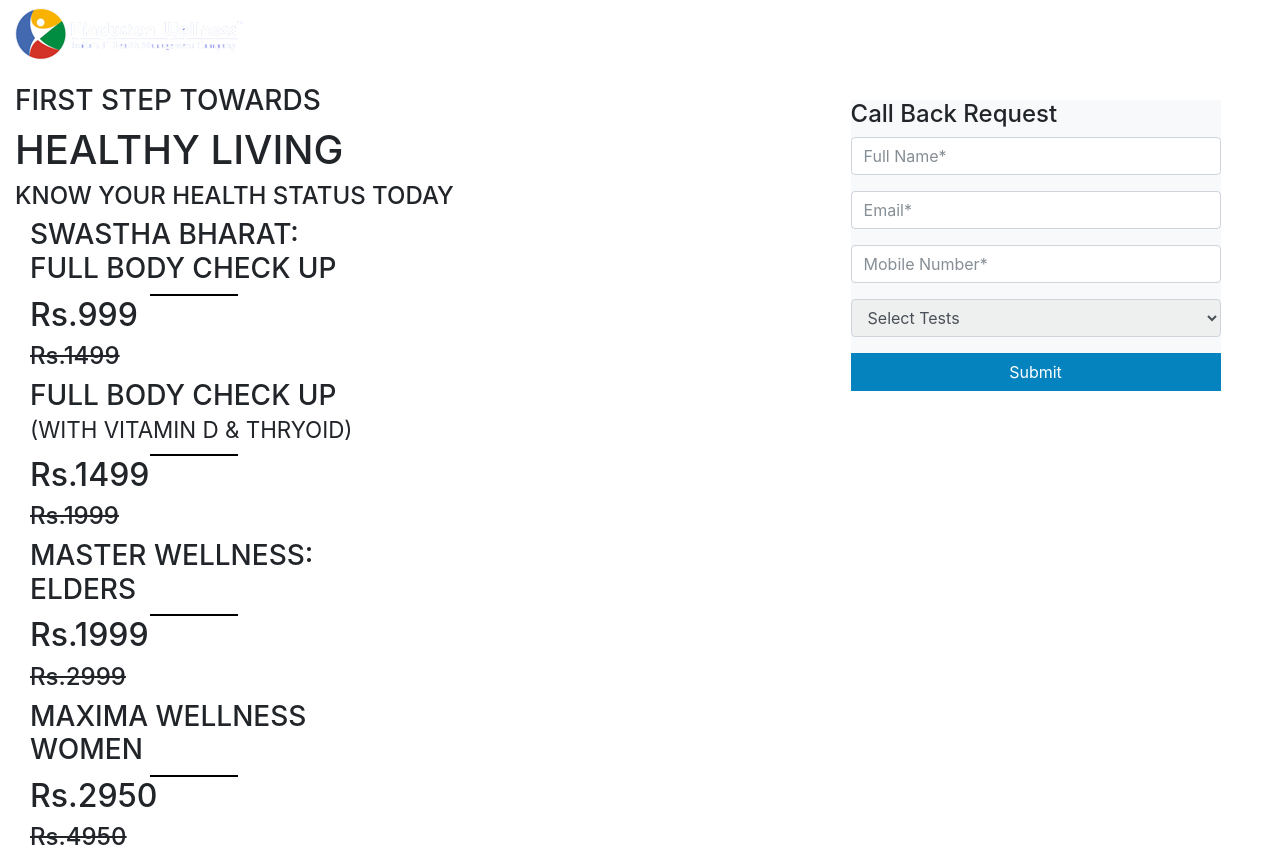
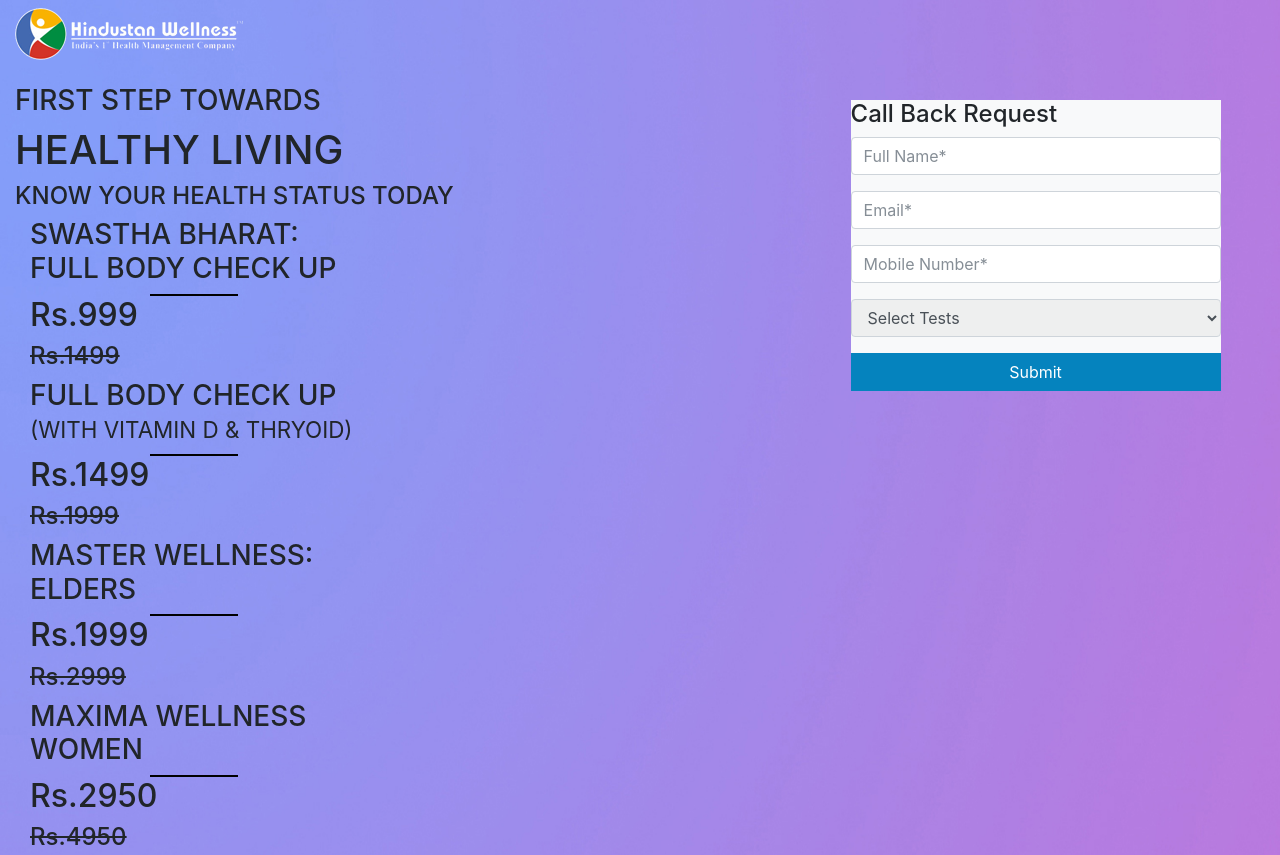
Before and after one commit to Apeksha145/posthtmlformdata, a plain HTML site: page index.html in a window 1280 px wide. Shown: the top 855 px of the page. Drawn offline with nearby package versions, Linux system fonts and the light colour scheme.

Commit message:
Update custom2.css

```diff
--- a/css/custom2.css
+++ b/css/custom2.css
@@ -1,5 +1,5 @@
 .mainheader{
-	background-image:url('../mainbig.jpg');
+	background-image:url('../images/mainbig.jpg');
     background-repeat:no-repeat;
     background-size:cover;}
 @media only screen and (max-width:767px) and (min-device-width:320px)
```
